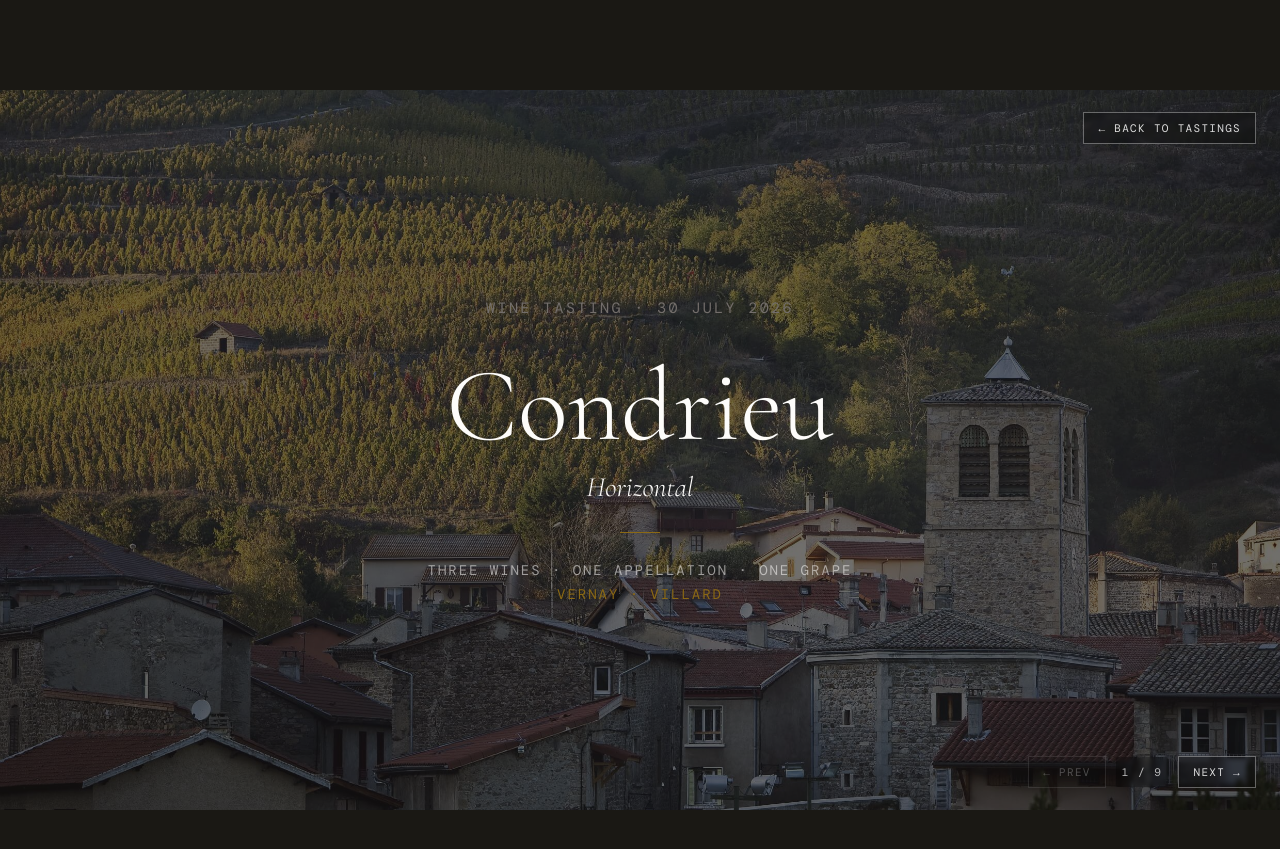
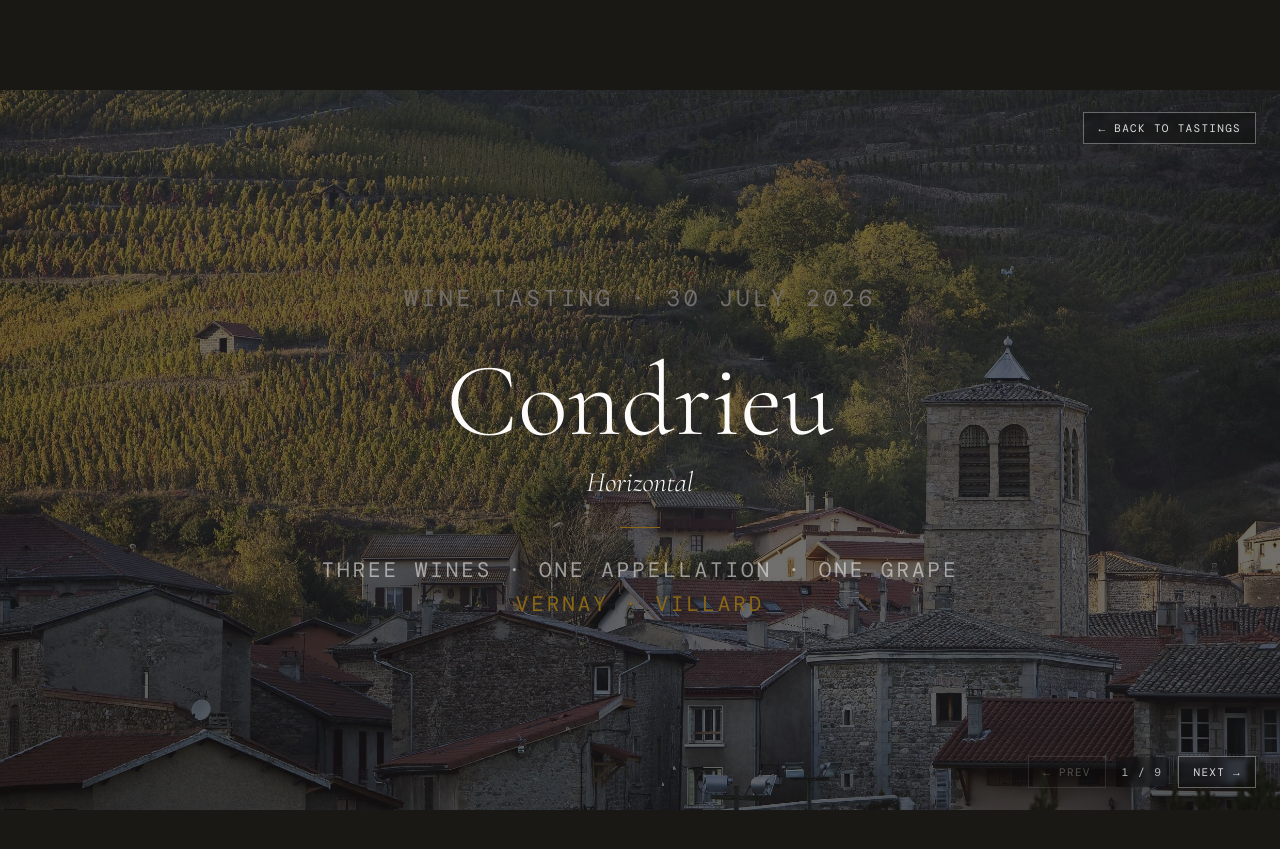
Before and after one commit to silviodirubbo/cellar, a Jekyll site: the page built from _tastings/condrieu-horizontal.html, in a window 1280 px wide. Shown: the top 849 px of the page. Built offline with Jekyll 4.4.1, drawn with Linux system fonts in a browser that asks for light colours; some web fonts are replaced.

Commit message:
Condrieu deck: bump slide 1/2 caption text another 50%
Still not big enough at the previous sizes. Scaled all 5 up another
50% from where they landed last time:

- .eyebrow: 15px -> 23px
- .cover-meta: 14px -> 21px
- .cover-meta-gold: 14px -> 21px
- .intro-label: 15px -> 23px
- .ig-label: 13px -> 20px

Verified both slides render with no wrapping or overflow, including
the grape-intro slide's 3-column grid where "APPELLATION" is now the
longest label at 20px and still fits its column cleanly.

Co-Authored-By: Claude Sonnet 5 <noreply@anthropic.com>
Claude-Session: https://claude.ai/code/session_013YGuUk8ZWWHRGkH6seCL7W

```diff
--- a/_tastings/condrieu-horizontal.html
+++ b/_tastings/condrieu-horizontal.html
@@ -37,20 +37,20 @@ title: "Condrieu Horizontal"
 }
 .cover-content { display: flex; flex-direction: column; align-items: center; position: relative; z-index: 1; }
 .eyebrow {
-  font-family: 'DM Mono', monospace; font-weight: 500; font-size: 15px;
+  font-family: 'DM Mono', monospace; font-weight: 500; font-size: 23px;
   letter-spacing: .16em; text-transform: uppercase; color: var(--ink-light); margin-bottom: 36px;
 }
 .cover-title { font-size: 104px; font-weight: 300; line-height: 1; color: var(--warm-white); }
 .cover-subtitle { font-size: 28px; font-weight: 300; font-style: italic; color: var(--warm-white); margin-top: 12px; }
 .cover-rule { width: 40px; height: 1px; background: var(--gold); margin: 28px auto; }
 .cover-meta {
-  font-family: 'DM Mono', monospace; font-weight: 500; font-size: 14px;
+  font-family: 'DM Mono', monospace; font-weight: 500; font-size: 21px;
   letter-spacing: .14em; text-transform: uppercase; color: rgba(253,252,250,.55);
 }
 /* overrides the shared .cover-meta-gold from _layouts/presentation.html,
    scoped to this deck only (this <style> block renders after the
    layout's, so it wins for this page without touching other decks) */
-.cover-meta-gold { font-size: 14px; font-weight: 500; }
+.cover-meta-gold { font-size: 21px; font-weight: 500; }
 
 /* ── GRAPE INTRO ────────────────────────────────────── */
 .slide-intro {
@@ -59,7 +59,7 @@ title: "Condrieu Horizontal"
   text-align: center; padding: 72px; cursor: pointer;
 }
 .intro-label {
-  font-family: 'DM Mono', monospace; font-weight: 500; font-size: 15px;
+  font-family: 'DM Mono', monospace; font-weight: 500; font-size: 23px;
   letter-spacing: .18em; text-transform: uppercase; color: var(--ink-light); margin-bottom: 18px;
 }
 .intro-grapes {
@@ -76,7 +76,7 @@ title: "Condrieu Horizontal"
 .intro-vline { width: 1px; height: 38px; background: var(--rule); margin: 28px auto; }
 .intro-grid { display: grid; grid-template-columns: repeat(3, 1fr); gap: 48px; max-width: 640px; }
 .ig-label {
-  font-family: 'DM Mono', monospace; font-weight: 500; font-size: 13px;
+  font-family: 'DM Mono', monospace; font-weight: 500; font-size: 20px;
   letter-spacing: .16em; text-transform: uppercase; color: var(--ink-light); margin-bottom: 8px;
 }
 .ig-val { font-size: 14px; font-weight: 300; color: var(--ink-mid); line-height: 1.5; }
```
